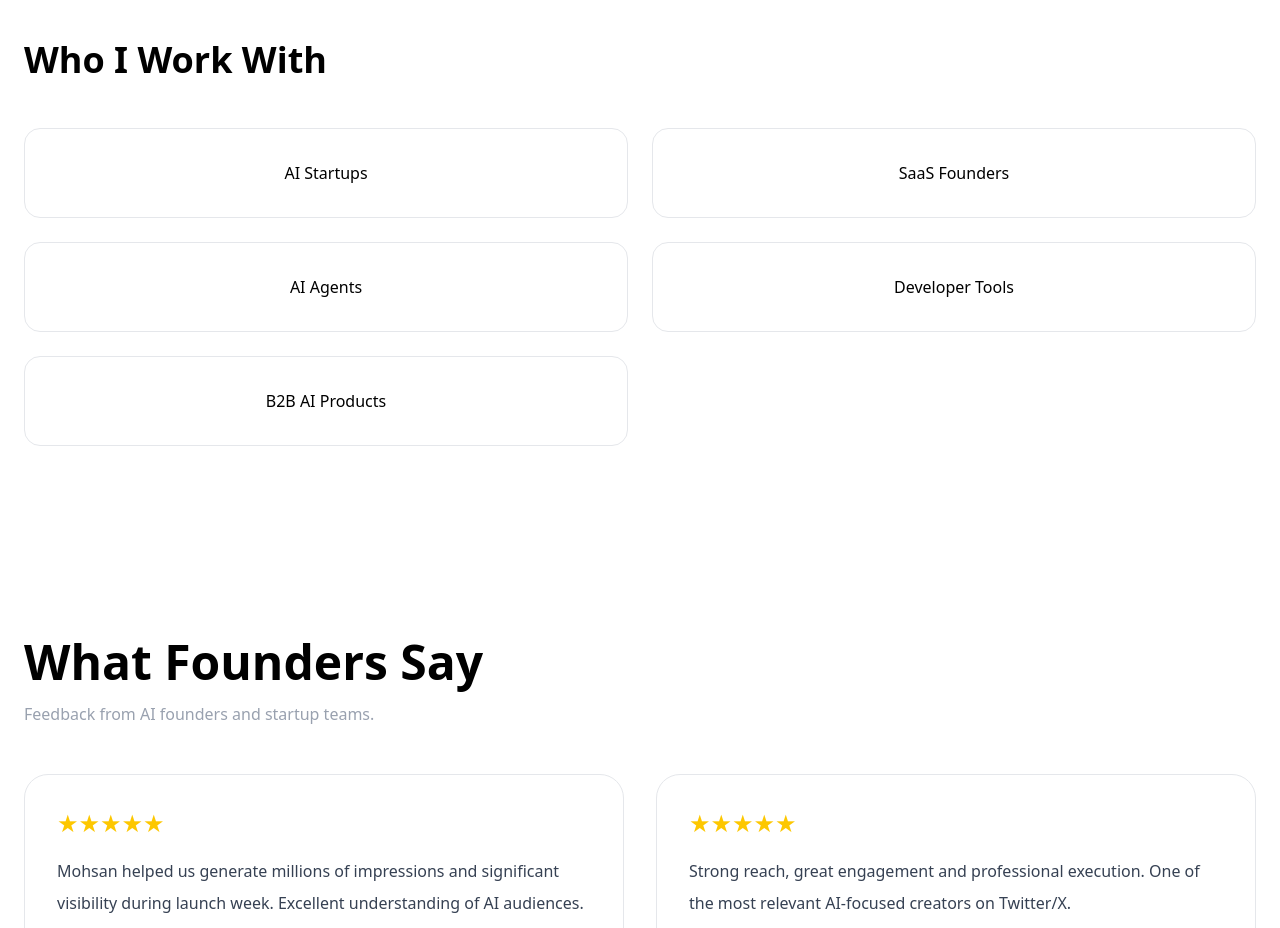
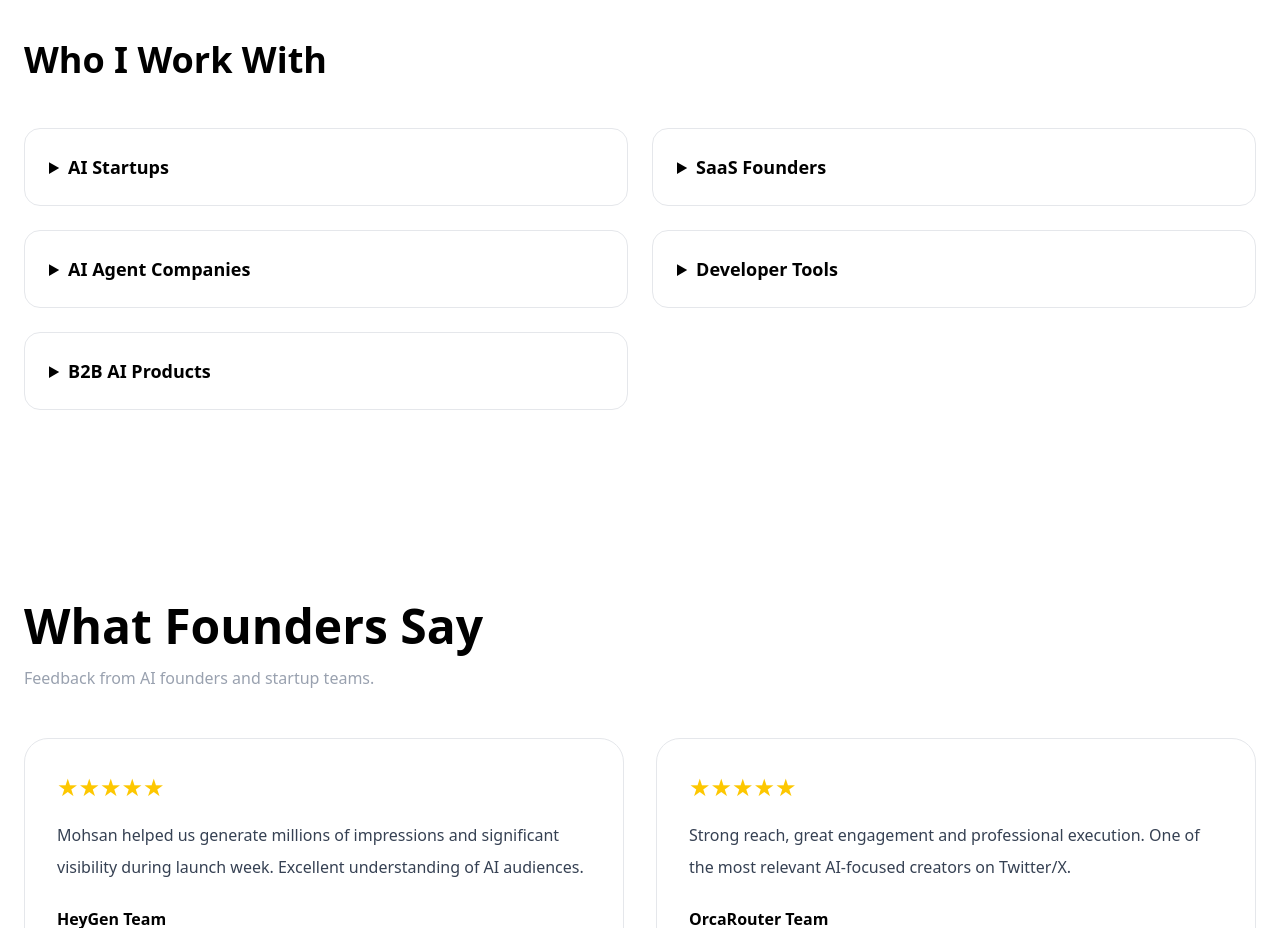
Before and after one commit to Mohsanraza7678/Mohsan-portfolio, a Next.js app: page / in a window 1280 px wide. Shown: the part 3500-4428 px from the top of the page. Built offline with nearby package versions, Linux system fonts and the light colour scheme.

Commit message:
Update who i work with section

```diff
--- a/app/page.tsx
+++ b/app/page.tsx
@@ -429,25 +429,56 @@ export default function Home() {
 
   <div className="grid grid-cols-2 gap-4 md:gap-6">
 
-    <div className="card-hover bg-white border border-gray-200 rounded-2xl p-8 text-center">
-      AI Startups
-    </div>
+   <details className="card-hover bg-white border border-gray-200 rounded-2xl p-6 cursor-pointer">
+  <summary className="font-bold text-lg">
+    AI Startups
+  </summary>
 
-    <div className="card-hover bg-white border border-gray-200 rounded-2xl p-8 text-center">
-      SaaS Founders
-    </div>
+  <p className="mt-4 text-gray-600">
+    Early-stage and growing AI companies looking for visibility,
+    users, partnerships and brand awareness.
+  </p>
+</details>
 
-    <div className="card-hover bg-white border border-gray-200 rounded-2xl p-8 text-center">
-      AI Agents
-    </div>
+<details className="card-hover bg-white border border-gray-200 rounded-2xl p-6 cursor-pointer">
+  <summary className="font-bold text-lg">
+    SaaS Founders
+  </summary>
 
-    <div className="card-hover bg-white border border-gray-200 rounded-2xl p-8 text-center">
-      Developer Tools
-    </div>
+  <p className="mt-4 text-gray-600">
+    Software founders building subscription products who need audience growth and product promotion.
+  </p>
+</details>
 
-    <div className="card-hover bg-white border border-gray-200 rounded-2xl p-8 text-center">
-      B2B AI Products
-    </div>
+<details className="card-hover bg-white border border-gray-200 rounded-2xl p-6 cursor-pointer">
+  <summary className="font-bold text-lg">
+    AI Agent Companies
+  </summary>
+
+  <p className="mt-4 text-gray-600">
+    Companies building AI agents for automation, workflows, customer support and productivity.
+  </p>
+</details>
+
+<details className="card-hover bg-white border border-gray-200 rounded-2xl p-6 cursor-pointer">
+  <summary className="font-bold text-lg">
+    Developer Tools
+  </summary>
+
+  <p className="mt-4 text-gray-600">
+    Platforms, APIs and infrastructure products used by developers to build software and AI applications.
+  </p>
+</details>
+
+<details className="card-hover bg-white border border-gray-200 rounded-2xl p-6 cursor-pointer">
+  <summary className="font-bold text-lg">
+    B2B AI Products
+  </summary>
+
+  <p className="mt-4 text-gray-600">
+    Business-to-business AI solutions sold to companies, such as AI sales tools, AI support platforms and enterprise automation software.
+  </p>
+</details>
 
   </div>
 
```
